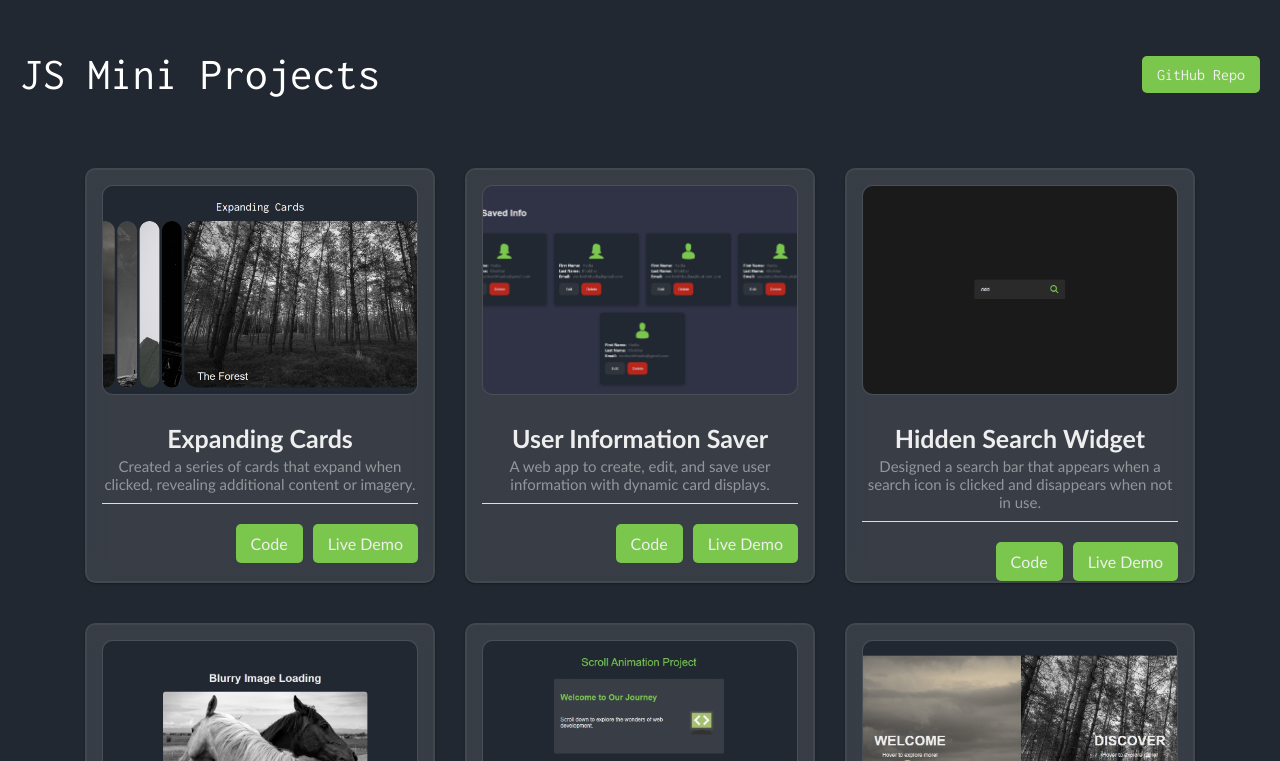
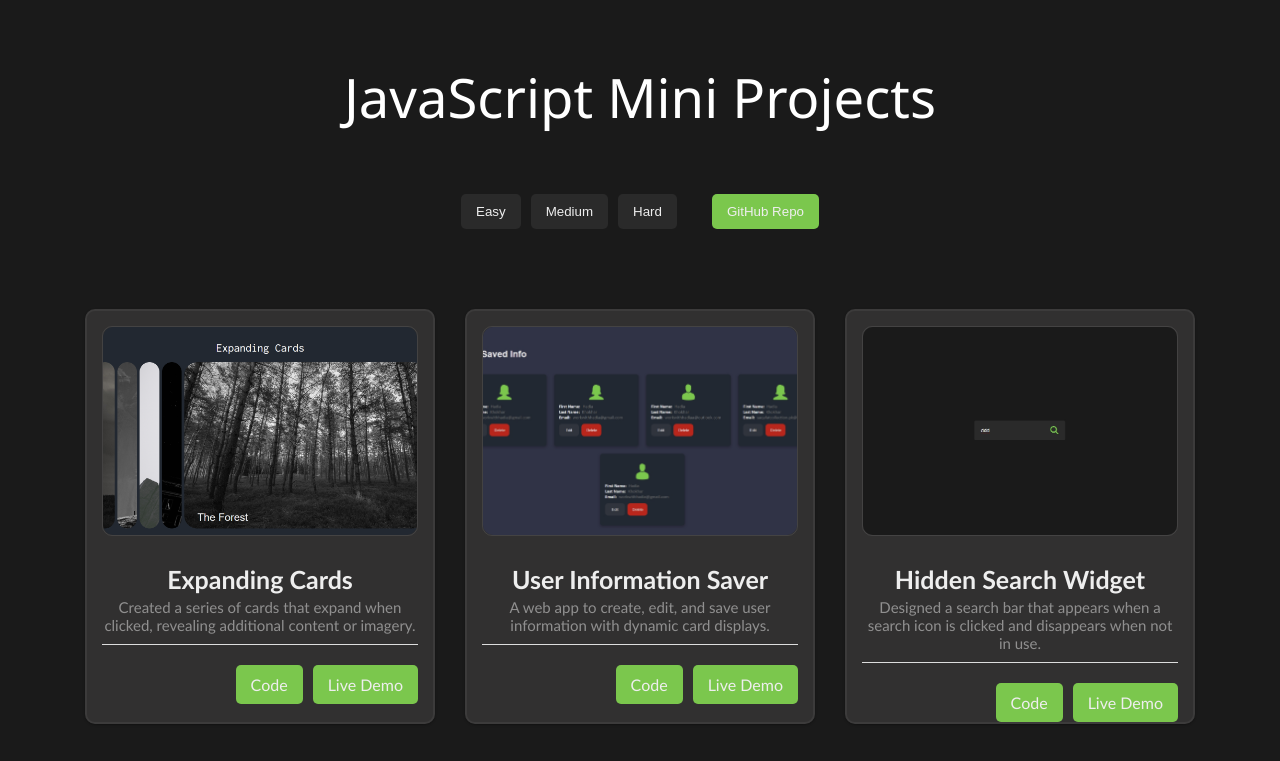
Before and after one commit to HadiaKhokhar/JavaScript-Mini-Projects, a plain HTML site: page index.html in a window 1280 px wide. Shown: the top 761 px of the page. Drawn offline with Linux system fonts and the light colour scheme.

Commit message:
Updated the UI of main

```diff
--- a/index.html
+++ b/index.html
@@ -1,16 +1,29 @@
 <!DOCTYPE html>
 <html lang="en">
+
 <head>
     <meta charset="UTF-8">
     <meta name="viewport" content="width=device-width, initial-scale=1.0">
     <title>My JS Projects</title>
-    <link rel="shortcut icon" href="https://img.icons8.com/?size=100&id=99634&format=png&color=7bc74d" type="image/x-icon">
+    <link rel="shortcut icon" href="https://img.icons8.com/?size=100&id=99634&format=png&color=7bc74d"
+        type="image/x-icon">
     <link rel="stylesheet" href="style.css">
 </head>
+
 <body>
     <header>
-        <h1>JS Mini Projects</h1>
-        <a class="btn" href="https://github.com/hadiakhokhar/JavaScript-Mini-Projects" target="_blank" rel="noopener">GitHub Repo</a>
+        <h1>JavaScript Mini Projects</h1>
+        <div class="btn-container">
+            <div class="level-btns">
+                <button class="btn" id="easyBtn">Easy</button>
+                <button class="btn" id="mediumBtn">Medium</button>
+                <button class="btn" id="hardBtn">Hard</button>
+            </div>
+            <button class="btn">
+                <a href=" https://github.com/hadiakhokhar/JavaScript-Mini-Projects" target="_blank" rel="noopener" id="github">GitHub Repo</a>
+                </button>
+        </div>
+
 
     </header>
     <main>
@@ -20,4 +33,5 @@
     </main>
     <script src="script.js"></script>
 </body>
+
 </html>
--- a/style.css
+++ b/style.css
@@ -1,28 +1,34 @@
 @import url(Assests/styles/main.css);
+
 * {
     margin: 0;
     padding: 0;
     box-sizing: border-box;
     text-decoration: none;
+    color: var(--white-color);
 }
+
 body {
     color: var(--white-color);
-    font-family:'Inconsolata'
+    background-color: var(--dark-grey);
+    font-family: Arial, Helvetica, sans-serif;
 }
+
 header {
     display: flex;
     width: 100%;
-    justify-content: space-between;
+    text-align: center;
+    flex-direction: column;
     align-items: center;
-    padding: 50px 20px;
+    padding-block: 60px;
+    row-gap:60px;
+
 }
-.github-btn {
-    padding: 10px 20px;
-    background-color: var(--green-color);
-    text-decoration: none;
-    border-radius: 5px;
+h1{
+    font-size: 3.4rem;
+    font-family:'Segoe UI', Tahoma, Geneva, Verdana, sans-serif
 }
-.btn{
+.btn {
     padding: 10px 15px;
     background-color: var(--green-color);
     border: none;
@@ -30,8 +36,22 @@ header {
     cursor: pointer;
     color: var(--white-color)
 }
-.btn:hover{
-   background-color: #6fb643; ;
+.btn-container{
+    display: flex;
+    justify-content: center;
+    column-gap: 35px  ;
+}
+.level-btns{
+    display: flex;
+    justify-content: center;
+    column-gap: 10px;
+}
+.level-btns>.btn{
+    background-color: var(--light-dark-grey);
+}
+.btn:hover {
+    background-color: #6fb643;
+    ;
 }
 
 #card-Container {
@@ -43,51 +63,55 @@ header {
 }
 
 .card {
-    background: rgba(255,255,255,0.1);
+    background: rgba(53, 52, 52, 0.9);
     -webkit-backdrop-filter: blur(11px);
     backdrop-filter: blur(11px);
-    border: 2px solid rgba(255,255,255,0.05);
+    border: 2px solid rgba(255, 255, 255, 0.05);
     border-radius: 10px;
     padding: 15px;
     width: 350px;
     height: 415px;
-    font-family:'Gill Sans', 'Gill Sans MT', Calibri, 'Trebuchet MS', sans-serif;
+    font-family: 'Gill Sans', 'Gill Sans MT', Calibri, 'Trebuchet MS', sans-serif;
     text-align: center;
     position: relative;
     overflow: visible;
-    box-shadow: 0 1px 3px rgba(0,0,0,0.12), 0 1px 2px rgba(0,0,0,0.24);
+    box-shadow: 0 1px 3px rgba(0, 0, 0, 0.12), 0 1px 2px rgba(0, 0, 0, 0.24);
 }
+
 .card-img {
     height: 55%;
     width: 100%;
-    border-radius:10px;
-    border: 1px solid rgba(255,255,255,0.09);
+    border-radius: 10px;
+    border: 1px solid rgba(255, 255, 255, 0.09);
     transition: .3s ease;
 }
 
-.card-img img{
+.card-img img {
     width: 100%;
     height: 100%;
-    object-fit:cover;
+    object-fit: cover;
     border-radius: inherit;
 
 }
+
 .card-info {
-    padding-top:8%;
+    padding-top: 8%;
 
 }
+
 .card-footer {
     width: 100%;
     display: flex;
-    justify-content:end;
+    justify-content: end;
     column-gap: 10px;
     align-items: center;
     padding-top: 20px;
     border-top: 1px solid #ddd;
 }
- /*Text*/
+
+/*Text*/
 .text-title {
-    font-weight:bold;
+    font-weight: bold;
     font-size: 25px;
     line-height: 1.5;
 }
@@ -99,8 +123,8 @@ header {
 }
 
 
-   /*Hover*/
-   .card-img:hover {
+/*Hover*/
+.card-img:hover {
     transform: translateY(-25%);
-    box-shadow:rgba(123, 199, 77,0.4)  0px 13px 47px -5px, rgba(180, 71, 71, 0.3) 0px 8px 16px -8px;
-   }
+    box-shadow: rgba(123, 199, 77, 0.4) 0px 13px 47px -5px, rgba(180, 71, 71, 0.3) 0px 8px 16px -8px;
+}
```
